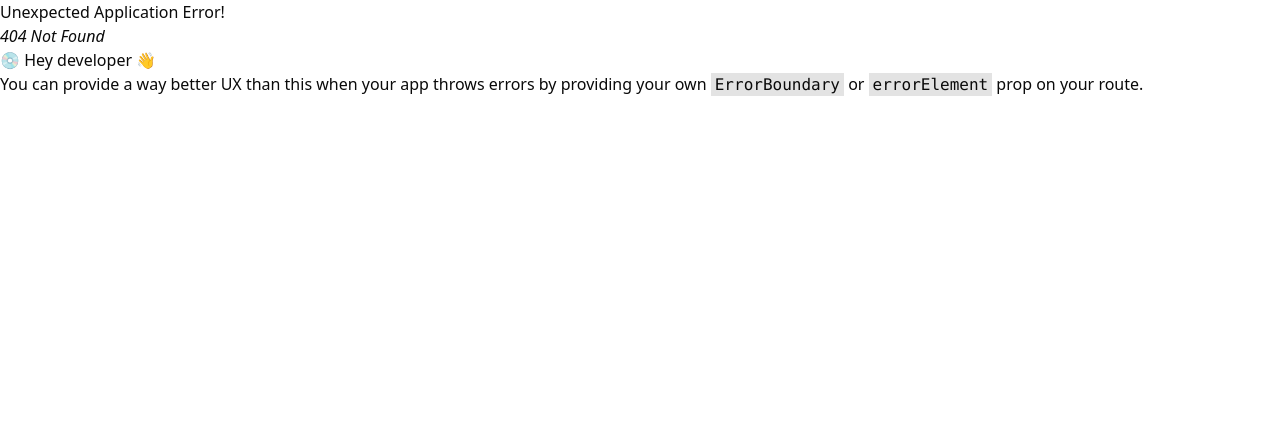
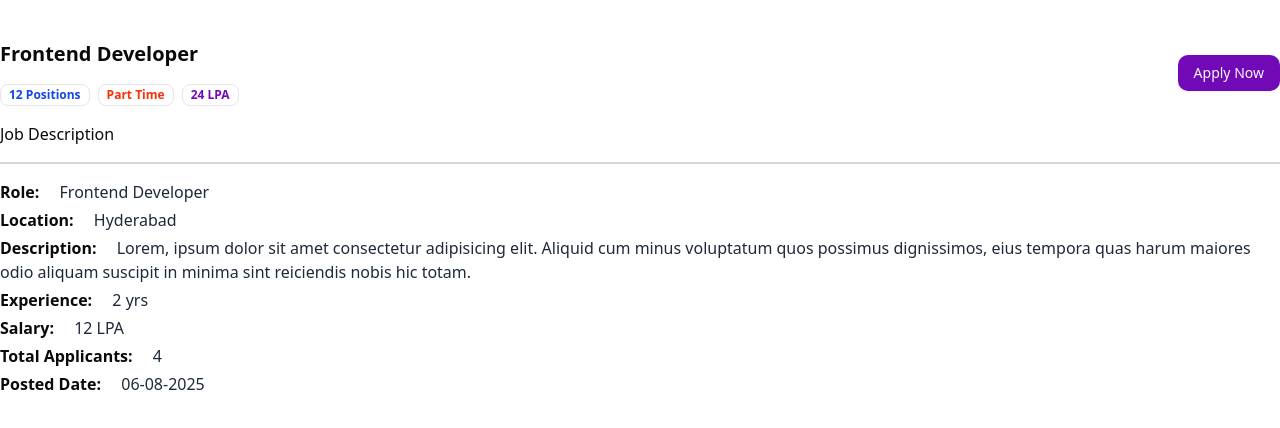
Before and after one commit to RajveerSingh711/JobPortalApp, a React (Vite) app in the folder frontend/: page /description/1 in a window 1280 px wide. Before the commit this address had no page. Shown: the top 428 px of the page. Built offline with nearby package versions, Linux system fonts and the light colour scheme; the HTML template or start-up script is replaced by a standard one.

Commit message:
job description page designed and update profile dialog designed

```diff
--- a/frontend/package.json
+++ b/frontend/package.json
@@ -11,6 +11,7 @@
   },
   "dependencies": {
     "@radix-ui/react-avatar": "^1.1.10",
+    "@radix-ui/react-dialog": "^1.1.14",
     "@radix-ui/react-label": "^2.1.7",
     "@radix-ui/react-popover": "^1.1.14",
     "@radix-ui/react-radio-group": "^1.3.7",
--- a/frontend/src/components/Job.jsx
+++ b/frontend/src/components/Job.jsx
@@ -2,8 +2,11 @@
 import { Button } from "./ui/button";
 import { Avatar, AvatarImage } from "./ui/avatar";
 import { Badge } from "./ui/badge";
+import { useNavigate } from "react-router-dom";
 
 const Job = () => {
+  const navigate = useNavigate();
+  const jobId = "deiuhedwhfuiw";
   return (
     <div className="p-5 rounded-md shadow-xl bg-white border border-gray-100">
       <div className="flex items-center justify-between">
@@ -41,7 +44,12 @@
         </Badge>
       </div>
       <div className="flex items-center gap-4 mt-4">
-        <Button variant="outline">Details</Button>
+        <Button
+          onClick={() => navigate(`/description/${jobId}`)}
+          variant="outline"
+        >
+          Details
+        </Button>
         <Button className="bg-[#7209B7]">Save For Later</Button>
       </div>
     </div>
--- /dev/null
+++ b/frontend/src/components/JobDescription.jsx
@@ -0,0 +1,77 @@
+import { Badge } from "./ui/badge";
+import { Button } from "./ui/button";
+
+const JobDescription = () => {
+  const isApplied = false;
+  return (
+    <div className="max-w-7xl mx-auto my-10">
+      <div className="flex items-center justify-between">
+        <div>
+          <h1 className="font-bold text-xl">Frontend Developer</h1>
+          <div className="flex items-center gap-2 mt-4">
+            <Badge className="text-blue-700 font-bold" variant="ghost">
+              12 Positions
+            </Badge>
+            <Badge className="text-[#F83002] font-bold" variant="ghost">
+              Part Time
+            </Badge>
+            <Badge className="text-[#7209B7] font-bold" variant="ghost">
+              24 LPA
+            </Badge>
+          </div>
+        </div>
+        <Button
+          disabled={isApplied}
+          className={`rounded-lg ${
+            isApplied
+              ? "bg-gray-600 cursor-not-allowed"
+              : "bg-[#7209b7] hover:bg-[#5f32ad]"
+          }`}
+        >
+          {isApplied ? "Already Applied" : "Apply Now"}
+        </Button>
+      </div>
+      <h1 className="border-b-2 border-b-gray-300 font-medium py-4">
+        Job Description
+      </h1>
+      <div className="my-4">
+        <h1 className="font-bold my-1">
+          Role:{" "}
+          <span className="pl-4 font-normal text-gray-800">
+            Frontend Developer
+          </span>
+        </h1>
+        <h1 className="font-bold my-1">
+          Location:{" "}
+          <span className="pl-4 font-normal text-gray-800">Hyderabad</span>
+        </h1>
+        <h1 className="font-bold my-1">
+          Description:{" "}
+          <span className="pl-4 font-normal text-gray-800">
+            Lorem, ipsum dolor sit amet consectetur adipisicing elit. Aliquid
+            cum minus voluptatum quos possimus dignissimos, eius tempora quas
+            harum maiores odio aliquam suscipit in minima sint reiciendis nobis
+            hic totam.
+          </span>
+        </h1>
+        <h1 className="font-bold my-1">
+          Experience:{" "}
+          <span className="pl-4 font-normal text-gray-800">2 yrs</span>
+        </h1>
+        <h1 className="font-bold my-1">
+          Salary: <span className="pl-4 font-normal text-gray-800">12 LPA</span>
+        </h1>
+        <h1 className="font-bold my-1">
+          Total Applicants:{" "}
+          <span className="pl-4 font-normal text-gray-800">4</span>
+        </h1>
+        <h1 className="font-bold my-1">
+          Posted Date:{" "}
+          <span className="pl-4 font-normal text-gray-800">06-08-2025</span>
+        </h1>
+      </div>
+    </div>
+  );
+};
+
+export default JobDescription;
--- a/frontend/src/components/Profile.jsx
+++ b/frontend/src/components/Profile.jsx
@@ -5,11 +5,14 @@
 import { Badge } from "./ui/badge";
 import { Label } from "./ui/label";
 import AppliedJobTable from "./AppliedJobTable";
+import { useState } from "react";
+import UpdateProfileDialog from "./UpdateProfileDialog";
 
 const skills = ["Html", "CSS", "JavaScript", "React", "Node.js"];
+const isResume = true;
 
 const Profile = () => {
-  const isResume = true;
+  const [open, setOpen] = useState(false);
   return (
     <div>
       <Navbar />
@@ -24,7 +27,11 @@
               <p>Lorem ipsum dolor, sit amet consectetur adipisicing elit.</p>
             </div>
           </div>
-          <Button className="text-right" variant="outline">
+          <Button
+            onClick={() => setOpen(true)}
+            className="text-right"
+            variant="outline"
+          >
             <Pen />
           </Button>
         </div>
@@ -67,6 +74,7 @@
         <h1 className="font-bold text-lg my-5">Applied Jobs</h1>
         <AppliedJobTable />
       </div>
+      <UpdateProfileDialog open={open} setOpen={setOpen} />
     </div>
   );
 };
--- /dev/null
+++ b/frontend/src/components/UpdateProfileDialog.jsx
@@ -0,0 +1,90 @@
+import { useState } from "react";
+import {
+  Dialog,
+  DialogContent,
+  DialogFooter,
+  DialogHeader,
+  DialogTitle,
+} from "./ui/dialog";
+import { Input } from "./ui/input";
+import { Label } from "./ui/label";
+import { Loader2 } from "lucide-react";
+import { Button } from "./ui/button";
+
+const UpdateProfileDialog = ({ open, setOpen }) => {
+  const [loading, setLoading] = useState(false);
+  return (
+    <div>
+      <Dialog open={open}>
+        <DialogContent
+          className="sm:max-w-[425px]"
+          onInteractOutside={() => setOpen(false)}
+        >
+          <DialogHeader>
+            <DialogTitle>Update Profile</DialogTitle>
+          </DialogHeader>
+          <form>
+            <div className="grid gap-4 py-4">
+              <div className="grid grid-cols-4 items-center gap-4">
+                <Label htmlFor="name" className="text-right">
+                  Name
+                </Label>
+                <Input id="name" name="name" className="col-span-3" />
+              </div>
+              <div className="grid grid-cols-4 items-center gap-4">
+                <Label htmlFor="email" className="text-right">
+                  Email
+                </Label>
+                <Input id="email" name="email" className="col-span-3" />
+              </div>
+              <div className="grid grid-cols-4 items-center gap-4">
+                <Label htmlFor="number" className="text-right">
+                  Number
+                </Label>
+                <Input id="number" name="number" className="col-span-3" />
+              </div>
+              <div className="grid grid-cols-4 items-center gap-4">
+                <Label htmlFor="bio" className="text-right">
+                  Bio
+                </Label>
+                <Input id="bio" name="bio" className="col-span-3" />
+              </div>
+              <div className="grid grid-cols-4 items-center gap-4">
+                <Label htmlFor="skills" className="text-right">
+                  Skills
+                </Label>
+                <Input id="skills" name="skills" className="col-span-3" />
+              </div>
+              <div className="grid grid-cols-4 items-center gap-4">
+                <Label htmlFor="file" className="text-right">
+                  Resume
+                </Label>
+                <Input
+                  id="file"
+                  name="file"
+                  type="file"
+                  accept="application/pdf"
+                  className="col-span-3"
+                />
+              </div>
+            </div>
+            <DialogFooter>
+              {loading ? (
+                <Button className="w-full my-4">
+                  {" "}
+                  <Loader2 className="mr-2 h-4 w-4 animate-spin" /> Please wait{" "}
+                </Button>
+              ) : (
+                <Button type="submit" className="w-full my-4">
+                  Update
+                </Button>
+              )}
+            </DialogFooter>
+          </form>
+        </DialogContent>
+      </Dialog>
+    </div>
+  );
+};
+
+export default UpdateProfileDialog;
--- /dev/null
+++ b/frontend/src/components/ui/dialog.jsx
@@ -0,0 +1,135 @@
+import * as React from "react"
+import * as DialogPrimitive from "@radix-ui/react-dialog"
+import { XIcon } from "lucide-react"
+
+import { cn } from "@/lib/utils"
+
+function Dialog({
+  ...props
+}) {
+  return <DialogPrimitive.Root data-slot="dialog" {...props} />;
+}
+
+function DialogTrigger({
+  ...props
+}) {
+  return <DialogPrimitive.Trigger data-slot="dialog-trigger" {...props} />;
+}
+
+function DialogPortal({
+  ...props
+}) {
+  return <DialogPrimitive.Portal data-slot="dialog-portal" {...props} />;
+}
+
+function DialogClose({
+  ...props
+}) {
+  return <DialogPrimitive.Close data-slot="dialog-close" {...props} />;
+}
+
+function DialogOverlay({
+  className,
+  ...props
+}) {
+  return (
+    <DialogPrimitive.Overlay
+      data-slot="dialog-overlay"
+      className={cn(
+        "data-[state=open]:animate-in data-[state=closed]:animate-out data-[state=closed]:fade-out-0 data-[state=open]:fade-in-0 fixed inset-0 z-50 bg-black/50",
+        className
+      )}
+      {...props} />
+  );
+}
+
+function DialogContent({
+  className,
+  children,
+  showCloseButton = true,
+  ...props
+}) {
+  return (
+    <DialogPortal data-slot="dialog-portal">
+      <DialogOverlay />
+      <DialogPrimitive.Content
+        data-slot="dialog-content"
+        className={cn(
+          "bg-background data-[state=open]:animate-in data-[state=closed]:animate-out data-[state=closed]:fade-out-0 data-[state=open]:fade-in-0 data-[state=closed]:zoom-out-95 data-[state=open]:zoom-in-95 fixed top-[50%] left-[50%] z-50 grid w-full max-w-[calc(100%-2rem)] translate-x-[-50%] translate-y-[-50%] gap-4 rounded-lg border p-6 shadow-lg duration-200 sm:max-w-lg",
+          className
+        )}
+        {...props}>
+        {children}
+        {showCloseButton && (
+          <DialogPrimitive.Close
+            data-slot="dialog-close"
+            className="ring-offset-background focus:ring-ring data-[state=open]:bg-accent data-[state=open]:text-muted-foreground absolute top-4 right-4 rounded-xs opacity-70 transition-opacity hover:opacity-100 focus:ring-2 focus:ring-offset-2 focus:outline-hidden disabled:pointer-events-none [&_svg]:pointer-events-none [&_svg]:shrink-0 [&_svg:not([class*='size-'])]:size-4">
+            <XIcon />
+            <span className="sr-only">Close</span>
+          </DialogPrimitive.Close>
+        )}
+      </DialogPrimitive.Content>
+    </DialogPortal>
+  );
+}
+
+function DialogHeader({
+  className,
+  ...props
+}) {
+  return (
+    <div
+      data-slot="dialog-header"
+      className={cn("flex flex-col gap-2 text-center sm:text-left", className)}
+      {...props} />
+  );
+}
+
+function DialogFooter({
+  className,
+  ...props
+}) {
+  return (
+    <div
+      data-slot="dialog-footer"
+      className={cn("flex flex-col-reverse gap-2 sm:flex-row sm:justify-end", className)}
+      {...props} />
+  );
+}
+
+function DialogTitle({
+  className,
+  ...props
+}) {
+  return (
+    <DialogPrimitive.Title
+      data-slot="dialog-title"
+      className={cn("text-lg leading-none font-semibold", className)}
+      {...props} />
+  );
+}
+
+function DialogDescription({
+  className,
+  ...props
+}) {
+  return (
+    <DialogPrimitive.Description
+      data-slot="dialog-description"
+      className={cn("text-muted-foreground text-sm", className)}
+      {...props} />
+  );
+}
+
+export {
+  Dialog,
+  DialogClose,
+  DialogContent,
+  DialogDescription,
+  DialogFooter,
+  DialogHeader,
+  DialogOverlay,
+  DialogPortal,
+  DialogTitle,
+  DialogTrigger,
+}
```
Also changed, not shown: frontend/src/App.jsx (+6 -1 lines), 1 other file (tests, documents, lock files or other folders).
